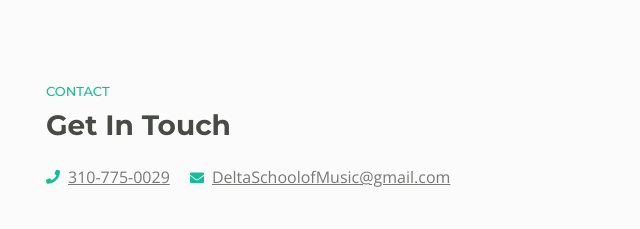
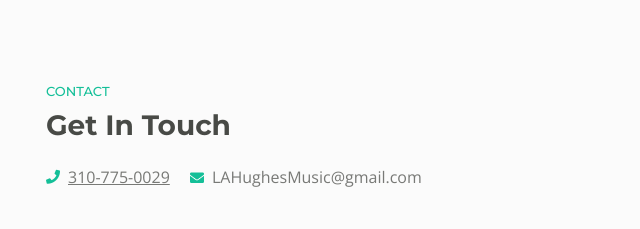
Before and after one commit to lahughesmusic/deltaschoolofmusic, a plain HTML site: page index.html in a window 1280 px wide. Shown: the part 4350-4579 px from the top of the page, 39-679 px from the left. Drawn offline with nearby package versions, Linux system fonts and the light colour scheme.

Commit message:
Update index.html

```diff
--- a/index.html
+++ b/index.html
@@ -582,8 +582,7 @@
 
                             <li><i class="fas fa-phone"></i><a href="tel:3107750029">310-775-0029</a></li>
 
-                            <li><i class="fas fa-envelope"></i><a
-                                    href="mailto:deltaschoolofmusic@gmail.com">DeltaSchoolofMusic@gmail.com</a></li>
+                            <li><i class="fas fa-envelope"></i>LAHughesMusic@gmail.com</li>
                         </ul>
                         <h3>Follow DELTA SCHOOL OF MUSIC On Social Media</h3>
 
```
